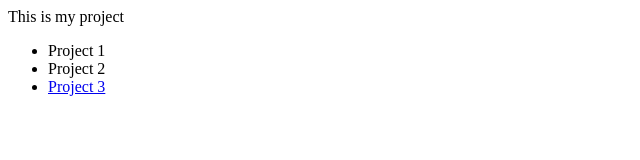
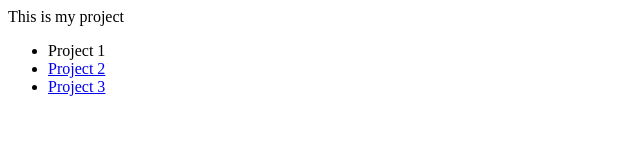
Before and after one commit to JaedinAiken1/JaedinAiken.github-io, a plain HTML site: page index.html in a window 1280 px wide. Shown: the full height of the page, 0-640 px from the left. Drawn offline with Linux system fonts and the light colour scheme.

Commit message:
Update index.html

```diff
--- a/index.html
+++ b/index.html
@@ -5,7 +5,7 @@
 <p> This is my project</p>
 <ul>
 <li> Project 1</li>
-<li> Project 2</li>
+<li> <a href="/Project2/index.html">Project 2</li>
 <li> <a href="Project3/index.html"> Project 3</a></li>
 </ul>
 </body>
```
